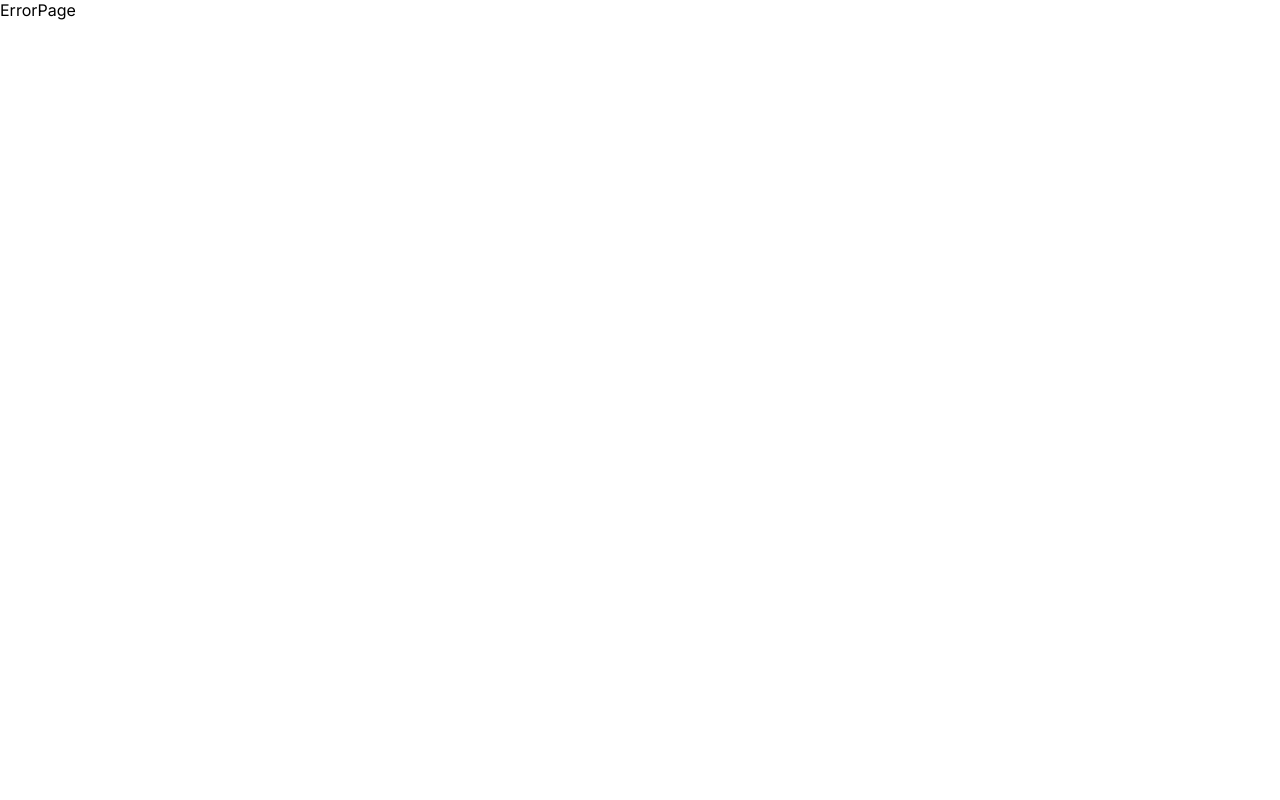
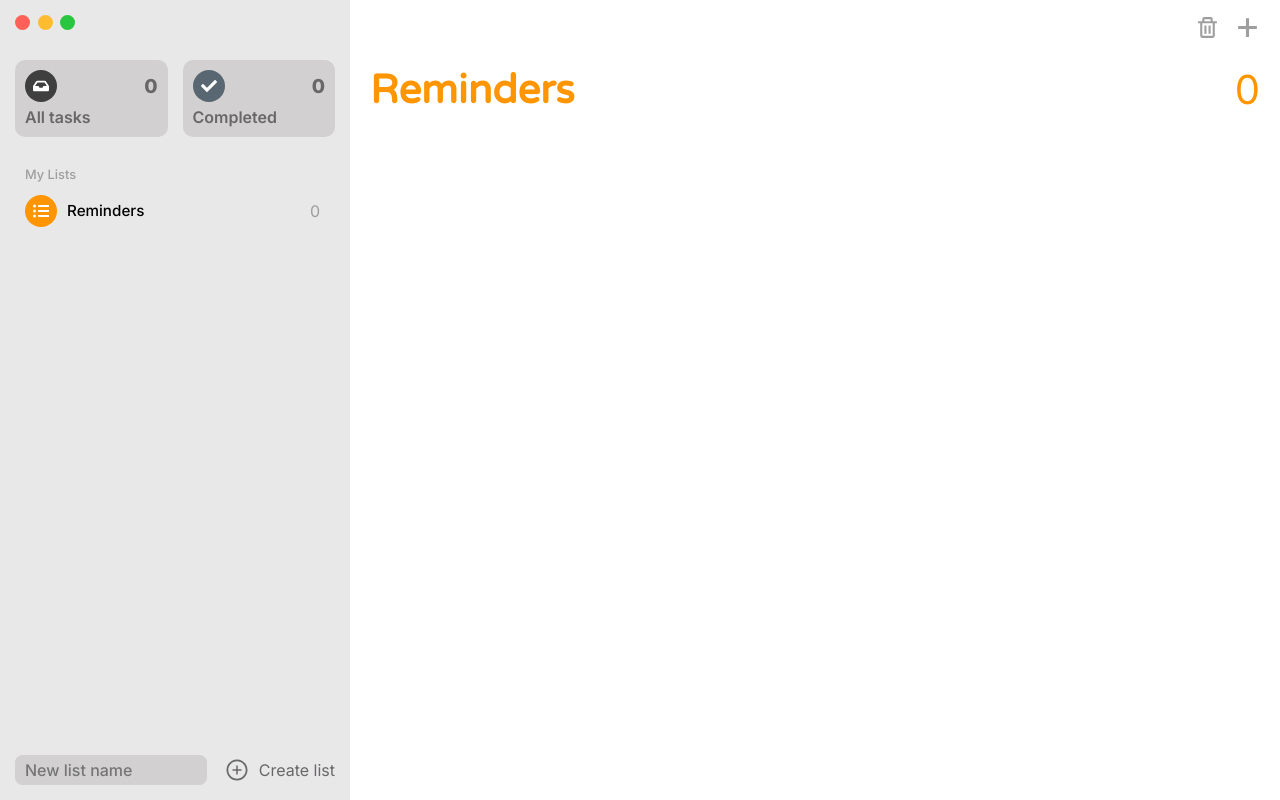
Before and after one commit to GabrielCornejoB/mac-reminders-clone, a React (Vite) app: page /tasks/13b56b64-14df-4efa-8edf-567d80291c27 in a window 1280 px wide. Before the commit this address had no page. Built offline with nearby package versions, Linux system fonts and the light colour scheme.

Commit message:
Pages for every Task List

```diff
--- a/src/features/Sidebar/Sidebar.tsx
+++ b/src/features/Sidebar/Sidebar.tsx
@@ -6,7 +6,6 @@ import { Cards } from "./components/Cards";
 import { ListItem } from "./components/ListItem";
 
 import { IconContext } from "react-icons";
-import { FaListUl } from "react-icons/fa";
 import { AiOutlinePlusCircle } from "react-icons/ai";
 
 import s from "./Sidebar.module.scss";
@@ -37,12 +36,7 @@ const Sidebar = () => {
           <ul>
             {lists.map((list) => (
               <li key={list.id}>
-                <ListItem
-                  title={list.name}
-                  counter={list.tasks.length}
-                  color={list.color}
-                  icon={<FaListUl />}
-                />
+                <ListItem list={list} />
               </li>
             ))}
           </ul>
--- a/src/features/Sidebar/components/Card/Card.tsx
+++ b/src/features/Sidebar/components/Card/Card.tsx
@@ -1,4 +1,5 @@
 import { ReactNode } from "react";
+import { Link } from "react-router-dom";
 import { Icon } from "../../../ui";
 import s from "./Card.module.scss";
 
@@ -7,17 +8,18 @@ interface Props {
   icon: ReactNode;
   counter: number;
   color: string;
+  linkTo: string;
 }
 
-const Card = ({ title, counter, icon, color }: Props) => {
+const Card = ({ title, counter, icon, color, linkTo }: Props) => {
   return (
-    <div className={s.card}>
+    <Link to={linkTo} className={s.card}>
       <div className={s.upper}>
         <Icon color={color} icon={icon} />
         <span className={s.count}>{counter}</span>
       </div>
       <h3 className={s.title}>{title}</h3>
-    </div>
+    </Link>
   );
 };
 export default Card;
--- a/src/features/Sidebar/components/Cards/Cards.tsx
+++ b/src/features/Sidebar/components/Cards/Cards.tsx
@@ -30,12 +30,14 @@ const Cards = () => {
   return (
     <section className={s.cards}>
       <Card
+        linkTo="/"
         counter={getTasksLength()}
         title="All tasks"
         color="#3f3f3f"
         icon={<FaInbox />}
       />
       <Card
+        linkTo="/completed"
         counter={getCompletedTasksLength()}
         title="Completed"
         color="#586771"
--- a/src/features/Sidebar/components/ListItem/ListItem.tsx
+++ b/src/features/Sidebar/components/ListItem/ListItem.tsx
@@ -1,23 +1,22 @@
-import { ReactNode } from "react";
+import { Link } from "react-router-dom";
 import { Icon } from "../../../ui";
+import { FaListUl } from "react-icons/fa";
 import s from "./ListItem.module.scss";
+import { List } from "../../../../store";
 
 interface Props {
-  icon: ReactNode;
-  color: string;
-  title: string;
-  counter: number;
+  list: List;
 }
 
-const ListItem = ({ icon, color, title, counter }: Props) => {
+const ListItem = ({ list }: Props) => {
   return (
-    <div className={s.listItem}>
+    <Link to={`/tasks/${list.id}`} className={s.listItem}>
       <div className={s.left}>
-        <Icon icon={icon} color={color} />
-        <h3>{title}</h3>
+        <Icon icon={<FaListUl />} color={list.color} />
+        <h3>{list.name}</h3>
       </div>
-      <span>{counter}</span>
-    </div>
+      <span>{list.tasks.length}</span>
+    </Link>
   );
 };
 export default ListItem;
--- a/src/features/Tasks/Tasks.tsx
+++ b/src/features/Tasks/Tasks.tsx
@@ -1,4 +1,5 @@
 import useListsStore from "../../store";
+import { useParams } from "react-router-dom";
 
 import { toast } from "sonner";
 import Task from "./components/Task/Task";
@@ -9,18 +10,18 @@ import { BiTrash } from "react-icons/bi";
 import s from "./Tasks.module.scss";
 
 const Tasks = () => {
-  const listId = "123";
+  const { id } = useParams();
   const { lists: data, createTask } = useListsStore();
-  const list = data.find((list) => list.id === listId);
+  const list = data.find((list) => list.id === id);
 
   const handleTaskCreation = () => {
     if (list?.tasks.every((task) => task.text)) {
-      createTask(listId);
+      createTask(id!);
     } else {
       toast.error("You must first give a text to the empty To-do");
     }
   };
-
+  if (list == undefined) return <p>a</p>;
   return (
     <main className={s.main}>
       <header className={s.header}>
@@ -30,13 +31,13 @@ const Tasks = () => {
             <GoPlus className={s.icon} onClick={handleTaskCreation} />
           </IconContext.Provider>
         </div>
-        <div className={s.headerTitle} style={{ color: list?.color }}>
-          <h1 className={s.title}>Reminders</h1>
-          <h1 className={s.count}>{list?.tasks.length}</h1>
+        <div className={s.headerTitle} style={{ color: list.color }}>
+          <h1 className={s.title}>{list.name}</h1>
+          <h1 className={s.count}>{list.tasks.length}</h1>
         </div>
       </header>
       <ul>
-        {list?.tasks.map((task) => (
+        {list.tasks.map((task) => (
           <Task key={task.id} task={task} />
         ))}
       </ul>
--- a/src/features/Tasks/components/Task/Task.tsx
+++ b/src/features/Tasks/components/Task/Task.tsx
@@ -1,5 +1,6 @@
 import { useRef } from "react";
 import useTasksStore from "../../../../store";
+import { useParams } from "react-router-dom";
 
 import { toast } from "sonner";
 import { Task as TaskModel } from "../../Task.model";
@@ -11,19 +12,19 @@ interface Props {
 }
 
 const Task = ({ task }: Props) => {
-  const listId = "123";
+  const { id } = useParams();
 
   const { toggleTaskCompletion, updateTask, deleteTask } = useTasksStore();
   const ref = useRef<HTMLInputElement>(null);
 
   const handleOnBlur = () => {
     if (ref.current && ref.current.value !== task.text) {
-      updateTask(listId, task.id, ref.current.value);
+      updateTask(id!, task.id, ref.current.value);
     }
   };
   const handleKeyDown = (event: React.KeyboardEvent<HTMLInputElement>) => {
     if (event.key === "Delete") {
-      deleteTask(listId, task.id);
+      deleteTask(id!, task.id);
       toast("Task has been deleted succesfully");
     }
   };
@@ -31,7 +32,7 @@ const Task = ({ task }: Props) => {
     <div className={s.task}>
       <button
         className={task.isCompleted ? s.completed : ""}
-        onClick={() => toggleTaskCompletion(listId, task.id)}
+        onClick={() => toggleTaskCompletion(id!, task.id)}
       >
         <div className={s.inner}></div>
       </button>
--- /dev/null
+++ b/src/pages/CompletedTasks.tsx
@@ -0,0 +1,4 @@
+const CompletedTasks = () => {
+  return <div>CompletedTasks</div>;
+};
+export default CompletedTasks;
--- a/src/pages/index.ts
+++ b/src/pages/index.ts
@@ -1,3 +1,4 @@
 export { default as AllTasks } from "./AllTasks";
+export { default as CompletedTasks } from "./CompletedTasks";
 export { default as ErrorPage } from "./ErrorPage";
 export { default as Layout } from "./Layout";
--- a/src/routes.tsx
+++ b/src/routes.tsx
@@ -1,6 +1,6 @@
 import { createBrowserRouter } from "react-router-dom";
 import { Tasks } from "./features";
-import { AllTasks, ErrorPage, Layout } from "./pages";
+import { AllTasks, CompletedTasks, ErrorPage, Layout } from "./pages";
 
 const router = createBrowserRouter([
   {
@@ -9,7 +9,8 @@ const router = createBrowserRouter([
     errorElement: <ErrorPage />,
     children: [
       { index: true, element: <AllTasks /> },
-      { path: "taskList/:id", element: <Tasks /> },
+      { path: "completed", element: <CompletedTasks /> },
+      { path: "tasks/:id", element: <Tasks /> },
     ],
   },
 ]);
--- a/src/store.ts
+++ b/src/store.ts
@@ -2,7 +2,7 @@ import { create } from "zustand";
 import { v4 as uuidv4 } from "uuid";
 import { Task } from "./features/Tasks/Task.model";
 
-interface List {
+export interface List {
   tasks: Task[];
   id: string;
   name: string;
@@ -21,7 +21,7 @@ interface ListsStore {
 
 const initialList: List = {
   tasks: [],
-  id: "123",
+  id: uuidv4(),
   name: "Reminders",
   color: "#ff9500",
 };
```
